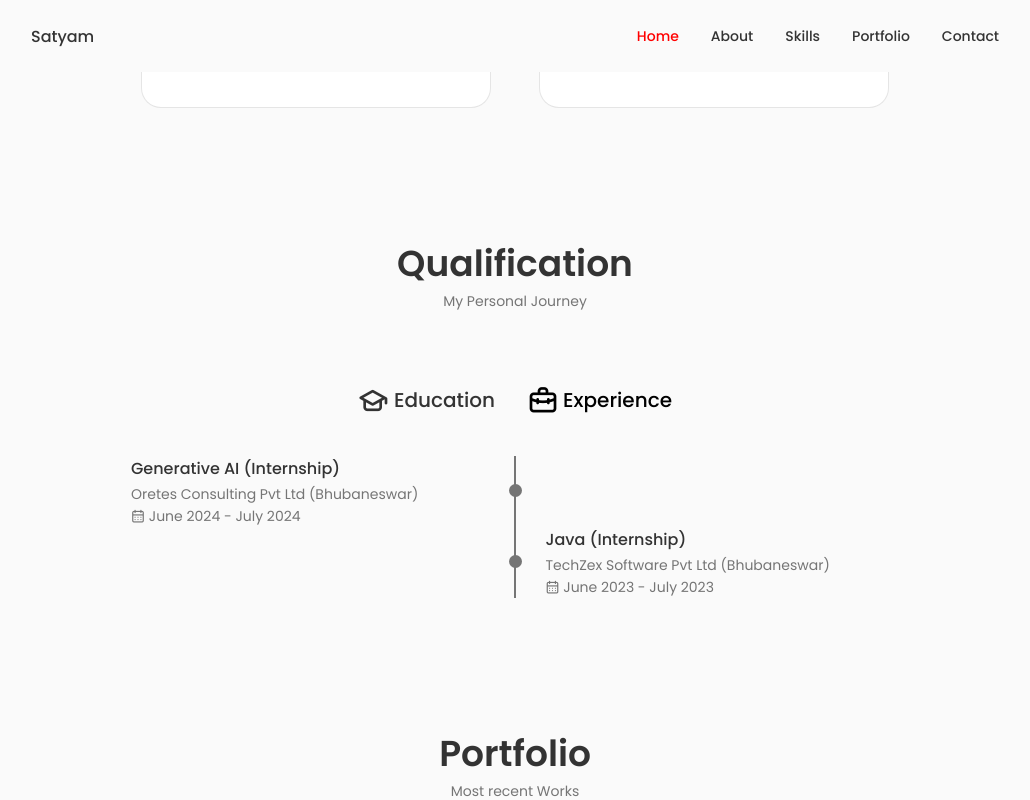
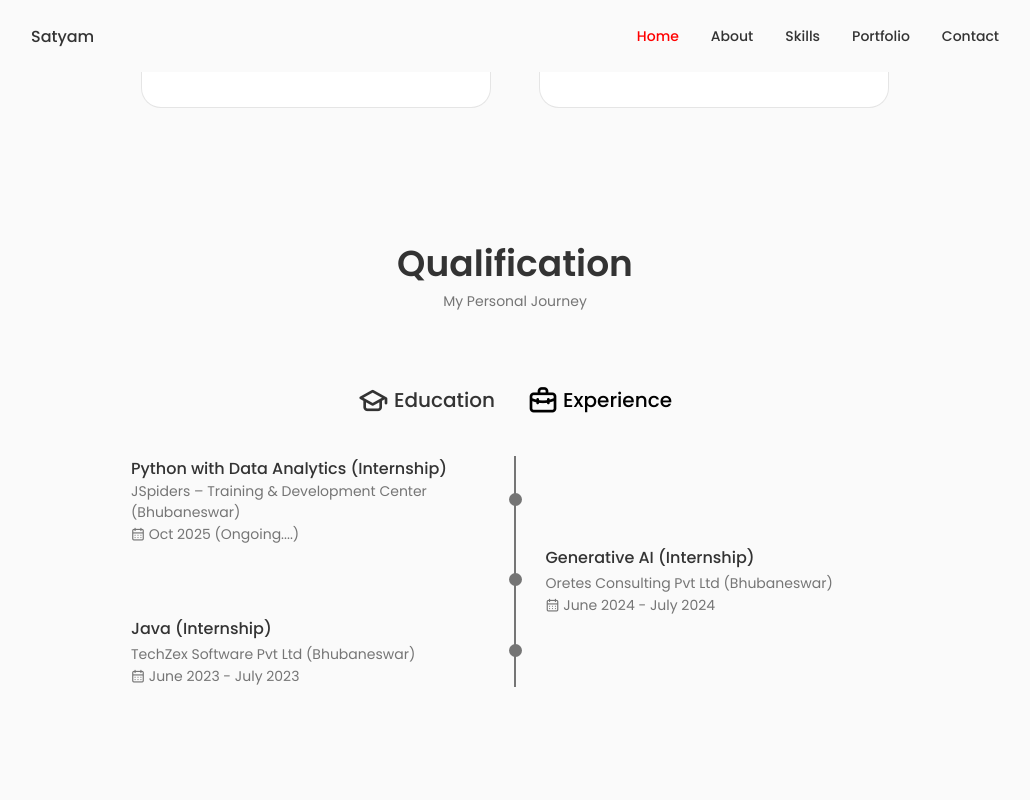
Before and after one commit to Satyam2226/Reactlivewebsite, a React (Create React App) app: page / in a window 1280 px wide. Both pictures are taken after a click on the element "Experience". Shown: the part 1652-2452 px from the top of the page, without its empty margins (125-1155 px from the left). Built offline with nearby package versions, Linux system fonts and the light colour scheme.

Commit message:
update qualification section

```diff
--- a/src/components/qualification/Qualification.jsx
+++ b/src/components/qualification/Qualification.jsx
@@ -1,12 +1,11 @@
-import React, { useState } from "react"; // Ensure this import is correct
-import './qualification.css';
+import React, { useState } from "react";
+import "./qualification.css";
 
 const Qualification = () => {
-    const [toggleState, setToggleState] = useState(1); // Initialize state
+  const [toggleState, setToggleState] = useState(1);
 
-    // Function to handle tab switching
   const toggleTab = (index) => {
-        setToggleState(index); // Update state with the selected tab index
+    setToggleState(index);
   };
 
   return (
@@ -22,7 +21,7 @@ const Qualification = () => {
                 ? "qualification__button qualification__active button--flex"
                 : "qualification__button button--flex"
             }
-                        onClick={() => toggleTab(1)} // Call toggleTab with index 1
+            onClick={() => toggleTab(1)}
           >
             <i className="uil uil-graduation-cap qualification__icon"></i>
             Education
@@ -34,7 +33,7 @@ const Qualification = () => {
                 ? "qualification__button qualification__active button--flex"
                 : "qualification__button button--flex"
             }
-                        onClick={() => toggleTab(2)} // Call toggleTab with index 2
+            onClick={() => toggleTab(2)}
           >
             <i className="uil uil-briefcase-alt qualification__icon"></i>
             Experience
@@ -42,6 +41,7 @@ const Qualification = () => {
         </div>
 
         <div className="qualification__section">
+          {/* ================= EDUCATION ================= */}
           <div
             className={
               toggleState === 1
@@ -49,43 +49,58 @@ const Qualification = () => {
                 : "qualification__content"
             }
           >
+            {/* LEFT */}
             <div className="qualification__data">
               <div>
-                                <h3 className="qualification__title">Computer Science and Engineering</h3>
-                                <span className="qualification__subtitle">GIFT Autonomous (Bhubaneswar)</span>
+                <h3 className="qualification__title">
+                  Computer Science and Engineering
+                </h3>
+                <span className="qualification__subtitle">
+                  GIFT Autonomous (Bhubaneswar)
+                </span>
                 <div className="qualification__calendar">
                   <i className="uil uil-calendar-alt"></i> Expected Graduation 2026
                 </div>
               </div>
+
               <div>
                 <span className="qualification__rounder"></span>
                 <span className="qualification__line"></span>
               </div>
             </div>
 
+            {/* RIGHT */}
             <div className="qualification__data">
               <div></div>
+
               <div>
                 <span className="qualification__rounder"></span>
                 <span className="qualification__line"></span>
               </div>
+
               <div>
                 <h3 className="qualification__title">Intermediate (12th)</h3>
-                                <span className="qualification__subtitle">S.S High School Alouli (Khagariya)</span>
+                <span className="qualification__subtitle">
+                  S.S High School Alouli (Khagariya)
+                </span>
                 <div className="qualification__calendar">
-                                    <i className="uil uil-calendar-alt"></i> 2020-2022
+                  <i className="uil uil-calendar-alt"></i> 2020 - 2022
                 </div>
               </div>
             </div>
 
+            {/* LEFT */}
             <div className="qualification__data">
               <div>
                 <h3 className="qualification__title">Matriculation (10th)</h3>
-                                <span className="qualification__subtitle">S.S High School Alouli (Khagariya)</span>
+                <span className="qualification__subtitle">
+                  S.S High School Alouli (Khagariya)
+                </span>
                 <div className="qualification__calendar">
-                                    <i className="uil uil-calendar-alt"></i> 2019-2020
+                  <i className="uil uil-calendar-alt"></i> 2019 - 2020
                 </div>
               </div>
+
               <div>
                 <span className="qualification__rounder"></span>
                 <span className="qualification__line"></span>
@@ -93,6 +108,7 @@ const Qualification = () => {
             </div>
           </div>
 
+          {/* ================= EXPERIENCE ================= */}
           <div
             className={
               toggleState === 2
@@ -100,32 +116,63 @@ const Qualification = () => {
                 : "qualification__content"
             }
           >
+            {/* LEFT */}
             <div className="qualification__data">
               <div>
-                                <h3 className="qualification__title">Generative AI (Internship)</h3>
-                                <span className="qualification__subtitle">Oretes Consulting Pvt Ltd (Bhubaneswar)</span>
+                <h3 className="qualification__title">
+                  Python with Data Analytics (Internship)
+                </h3>
+                <span className="qualification__subtitle">
+                  JSpiders – Training & Development Center (Bhubaneswar)
+                </span>
                 <div className="qualification__calendar">
-                                    <i className="uil uil-calendar-alt"></i> June 2024 - July 2024
+                  <i className="uil uil-calendar-alt"></i> Oct 2025 (Ongoing....)
                 </div>
               </div>
+
               <div>
                 <span className="qualification__rounder"></span>
                 <span className="qualification__line"></span>
               </div>
             </div>
 
+            {/* RIGHT */}
             <div className="qualification__data">
               <div></div>
+
               <div>
                 <span className="qualification__rounder"></span>
                 <span className="qualification__line"></span>
               </div>
+
+              <div>
+                <h3 className="qualification__title">
+                  Generative AI (Internship)
+                </h3>
+                <span className="qualification__subtitle">
+                  Oretes Consulting Pvt Ltd (Bhubaneswar)
+                </span>
+                <div className="qualification__calendar">
+                  <i className="uil uil-calendar-alt"></i> June 2024 - July 2024
+                </div>
+              </div>
+            </div>
+
+            {/* LEFT */}
+            <div className="qualification__data">
               <div>
                 <h3 className="qualification__title">Java (Internship)</h3>
-                                <span className="qualification__subtitle">TechZex Software Pvt Ltd (Bhubaneswar)</span>
+                <span className="qualification__subtitle">
+                  TechZex Software Pvt Ltd (Bhubaneswar)
+                </span>
                 <div className="qualification__calendar">
                   <i className="uil uil-calendar-alt"></i> June 2023 - July 2023
                 </div>
+              </div>
+
+              <div>
+                <span className="qualification__rounder"></span>
+                <span className="qualification__line"></span>
               </div>
             </div>
           </div>
--- a/src/components/qualification/qualification.css
+++ b/src/components/qualification/qualification.css
@@ -30,7 +30,7 @@
     color: var(--title-color-dark);
 }
 
-.qualification__sections {
+.qualification__section {
     display: grid;
     grid-template-columns: 1fr;
     justify-content: center;
@@ -115,7 +115,7 @@
     }
 
     .qualification__button{
-        nargin:0 var(--mb-0-75);
+        margin:0 var(--mb-0-75);
     }
   }
 
--- a/src/work/Data.jsx
+++ b/src/work/Data.jsx
@@ -1,5 +1,5 @@
 import Work1 from "../../src/assets/work1.png";
-import Work2 from "../../src/assets/work6.png";
+import Work2 from "../../src/assets/work8.jpg";
 import Work4 from "../../src/assets/work4.png";
 import Work5 from "../../src/assets/work5.png";
 
```
Also changed, not shown: src/assets/work6.png (deleted), src/assets/work8.jpg (added). Lines whose indentation alone changed are shown as unchanged.
